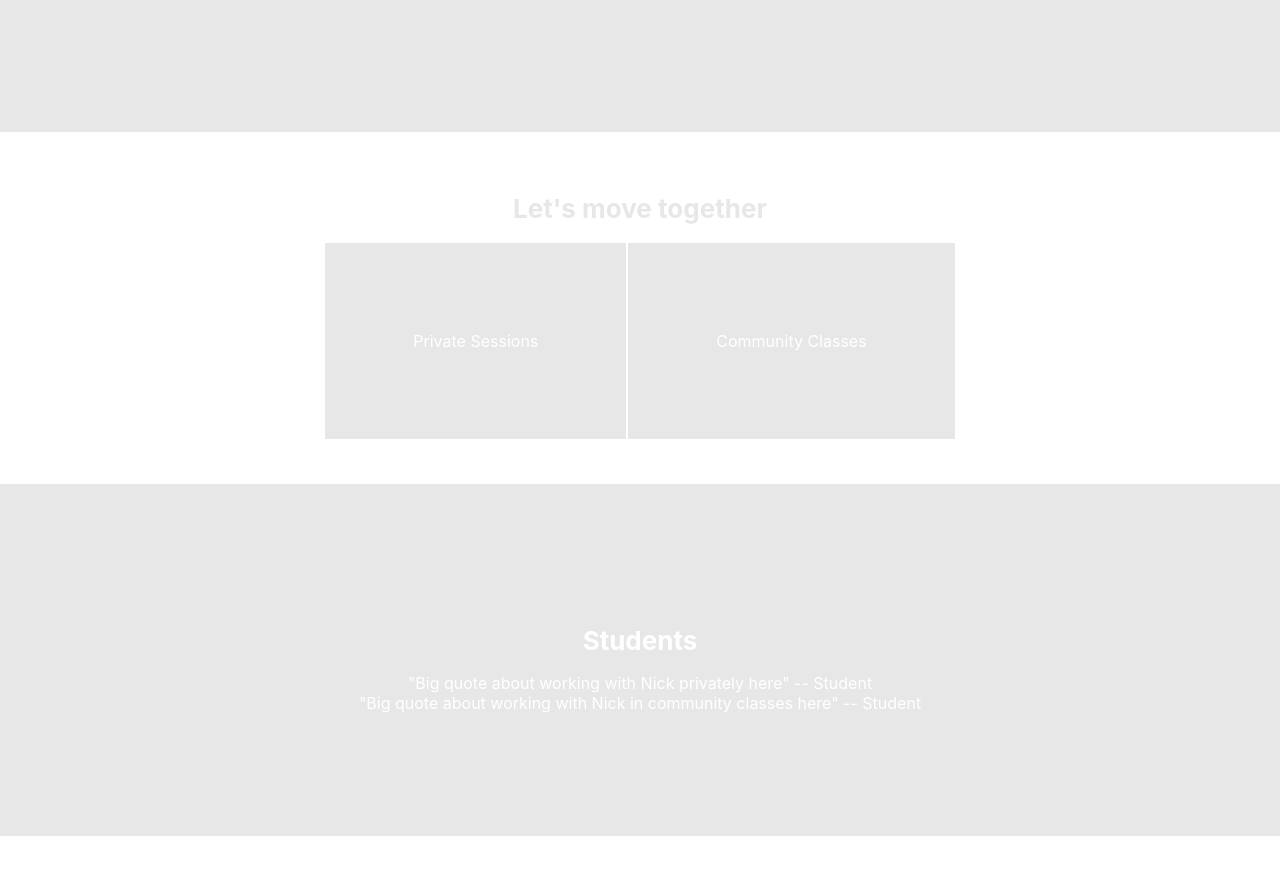
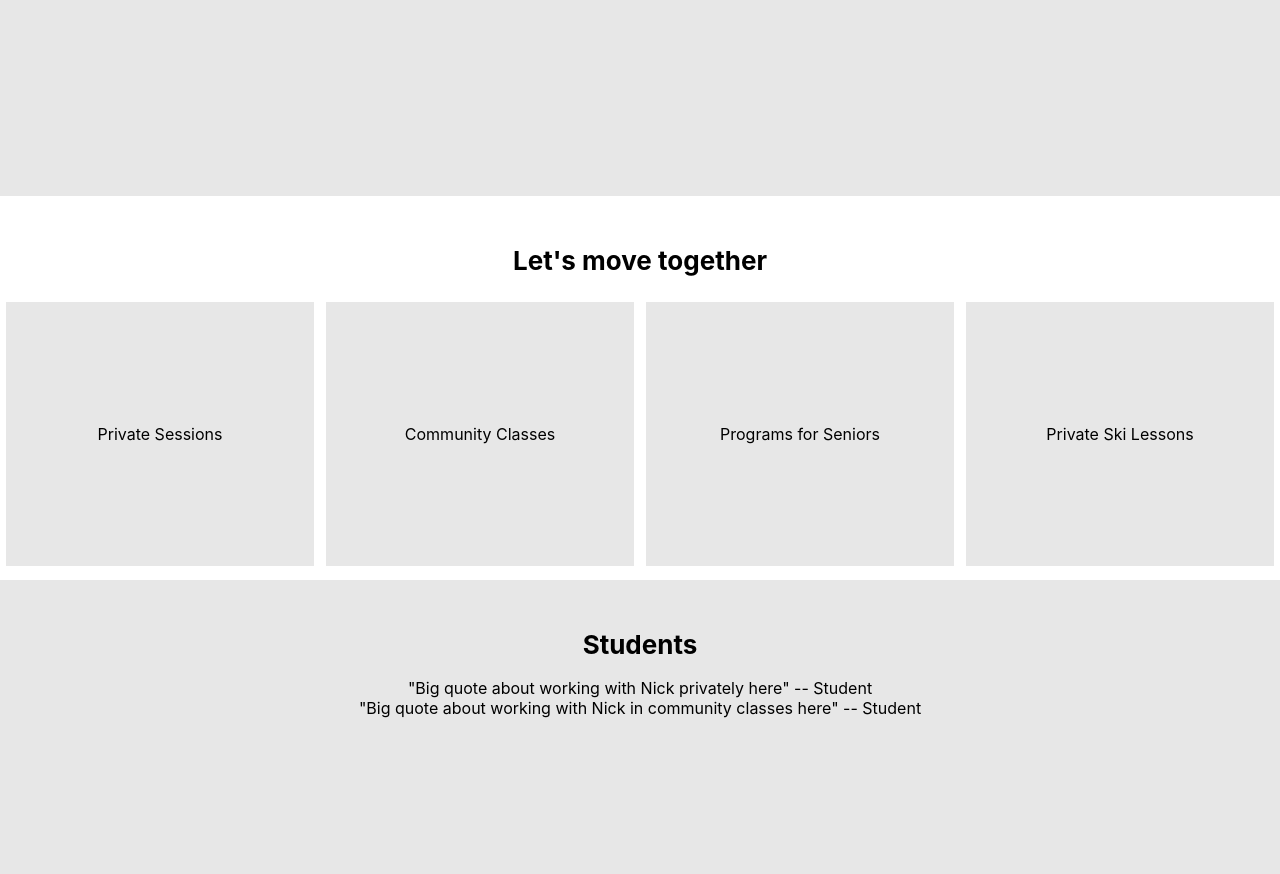
Before and after one commit to DigitalDsntHurt/jaaaam, a React (Create React App) app: page / in a window 1280 px wide. Shown: the part 1100-1974 px from the top of the page. Before the commit the page ends 1936 px from the top, so only its background shows below. Built offline with nearby package versions, Linux system fonts and the light colour scheme.

Commit message:
Updates move together grid

```diff
--- a/src/App.css
+++ b/src/App.css
@@ -1,5 +1,13 @@
 .App {
   text-align: center;
+}
+
+.banner-sect {
+  min-height: 44vh;
+  display: flex;
+  flex-direction: column;
+  align-items: center;
+  justify-content: center;
 }
 
 .landing-sect {
@@ -7,17 +15,17 @@
   display: flex;
   flex-direction: column;
   align-items: center;
-  justify-content: center;
+  padding-top: 4vh;
 }
 
 .light-theme {
   background-color: #ffffff;
-  color: #e7e7e7;
+  color: #000000;
 }
 
 .dark-theme {
   background-color: #e7e7e7;
-  color: #ffffff;
+  color: #000000;
 }
 
 h1 {
@@ -28,8 +36,25 @@ text {
   font-size: calc(8px + 1vmin);
 }
 
+.sexy-cell-container {
+  display: flex;
+  flex-direction: row;
+  flex-wrap: wrap;
+  width: 100vw;
+  justify-content: space-around;
+  margin-top: 1vh;
+}
+
 .sexy-cell {
+  align-items: center;
   background-color: #e7e7e7;
-  color: #ffffff;
-  padding: 88px 88px;
+  color: #000000;
+  display: flex;
+  display: flex;
+  flex-basis: 100%;
+  flex-direction: column;
+  flex: 1;
+  height: 33vh;
+  max-width: 24vw;
+  justify-content: center;
 }
--- a/src/App.js
+++ b/src/App.js
@@ -15,13 +15,12 @@ function App() {
       </div>
       <div className="landing-sect light-theme">
         <h1>Let's move together</h1>
-        <table>
-          <tr>
-            <td className="sexy-cell"><text>Private Sessions</text></td>
-            <td className="sexy-cell"><text>Community Classes</text></td>
-          </tr>
-        </table>
-
+        <div className="sexy-cell-container">
+          <div className="sexy-cell"><text>Private Sessions</text></div>
+          <div className="sexy-cell"><text>Community Classes</text></div>
+          <div className="sexy-cell"><text>Programs for Seniors</text></div>
+          <div className="sexy-cell"><text>Private Ski Lessons</text></div>
+        </div>
       </div>
       <div className="landing-sect dark-theme">
         <h1>Students</h1>
--- a/src/ImageBanner.css
+++ b/src/ImageBanner.css
@@ -1,8 +1,9 @@
 .banner-image-title {
+    bottom: 92vh;
+    color: #ffffff;
+    font-size: calc(44px + 4vmin);
     position: absolute;
     top: 8vh;
-    bottom: 92vh;
-    font-size: calc(44px + 4vmin);
 }
 
 .banner-image-text {
--- a/src/ImageBanner.js
+++ b/src/ImageBanner.js
@@ -2,7 +2,7 @@ import './ImageBanner.css';
 
 function ImageBanner({ theme }) {
     return (
-        <div className={`landing-sect ${theme}-theme`} >
+        <div className={`banner-sect ${theme}-theme`} >
             <h1 className="banner-image-title">Move</h1>
             {/* <text className="banner-image-text">Your body, your mind, your life: free, fun, easy.</text> */}
 
```
